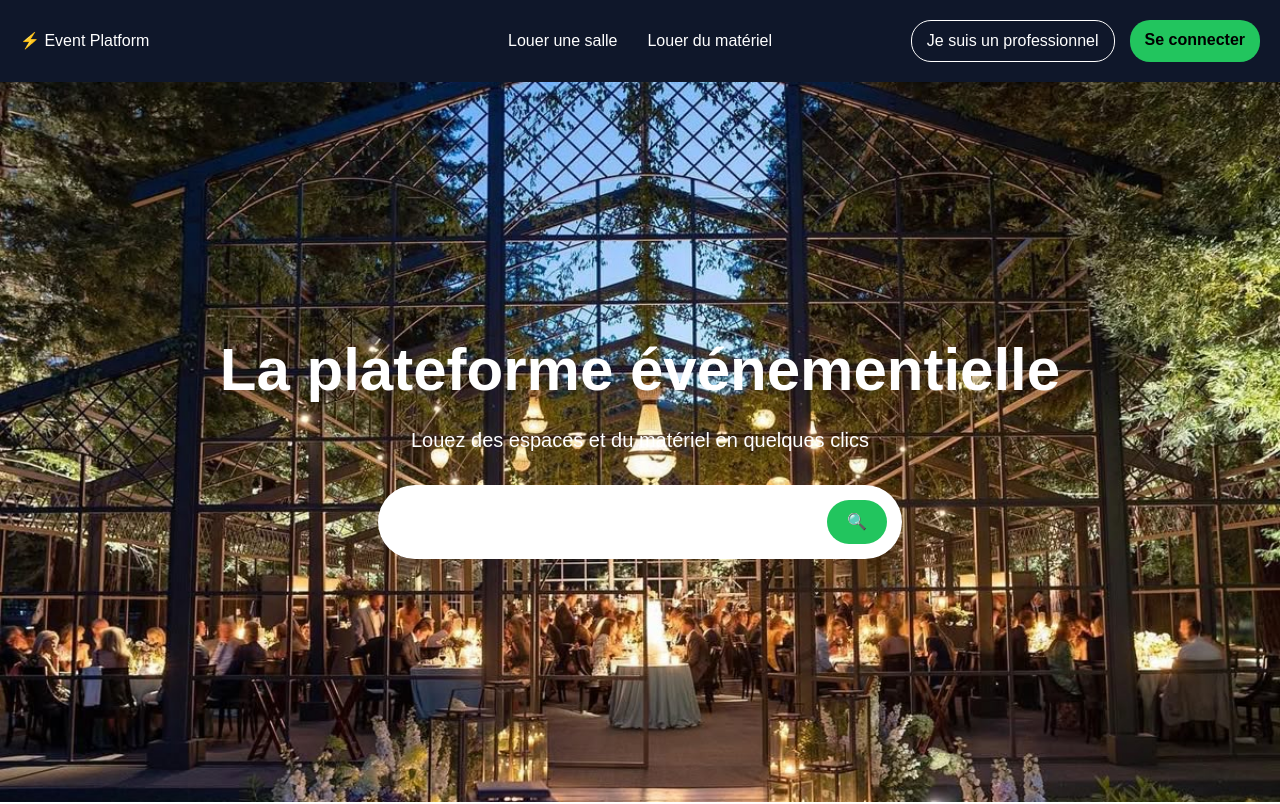
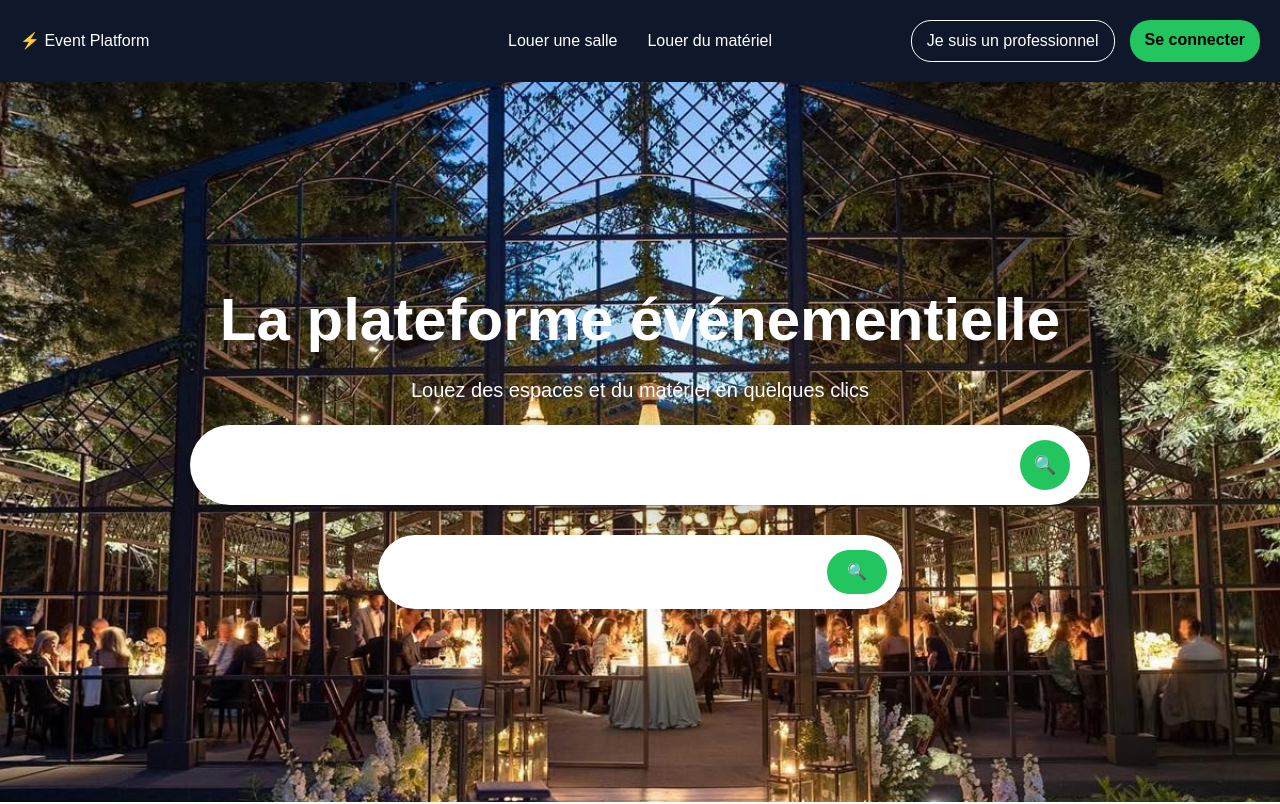
Before and after one commit to sara16g/event-platform, a Next.js app: page / in a window 1280 px wide. Shown: the top 804 px of the page. Built offline with nearby package versions, Linux system fonts and the light colour scheme.

Commit message:
add search bar

```diff
--- a/app/page.tsx
+++ b/app/page.tsx
@@ -27,7 +27,7 @@ export default function Home() {
         <p style={{ fontSize: "20px", marginTop: "10px" }}>
           Louez des espaces et du matériel en quelques clics
         </p>
-          {/*<SearchBar />*/}
+          <SearchBar />
 
         {/* SEARCH BAR */}
         <div
```
